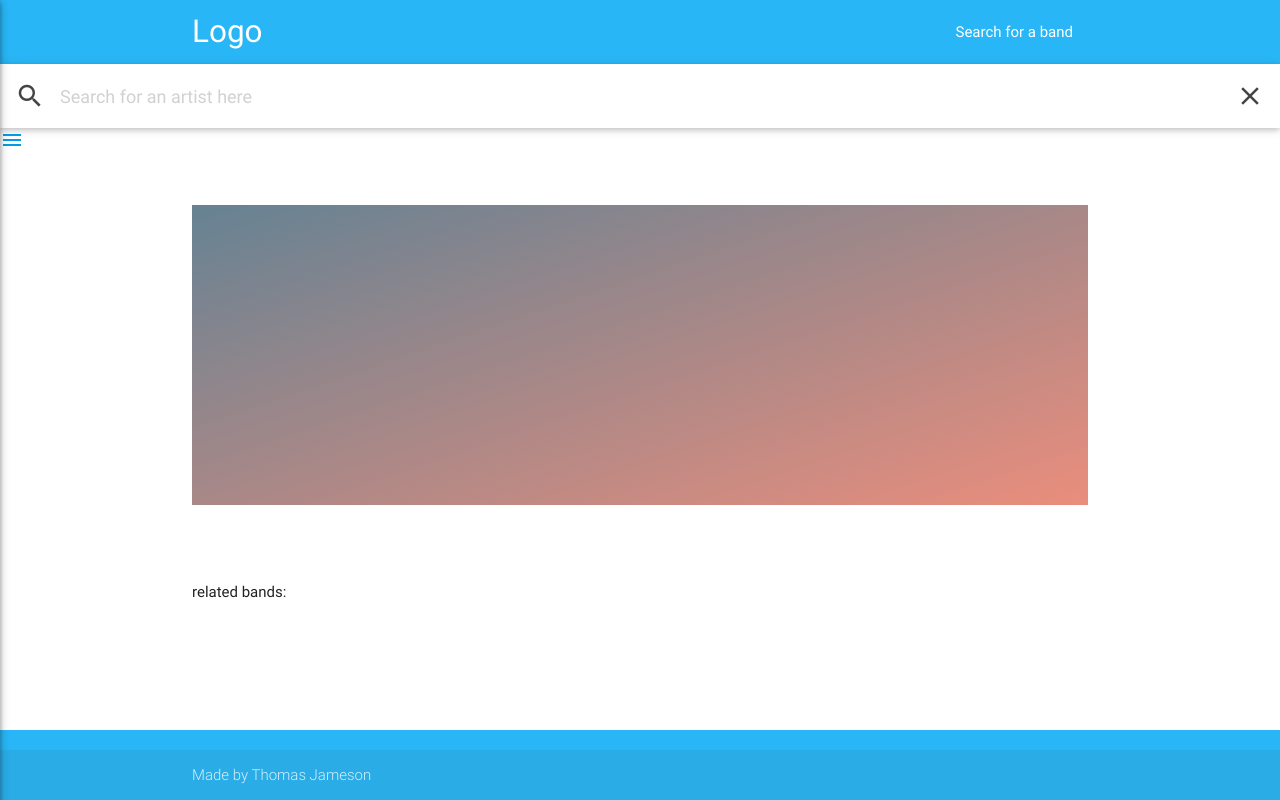
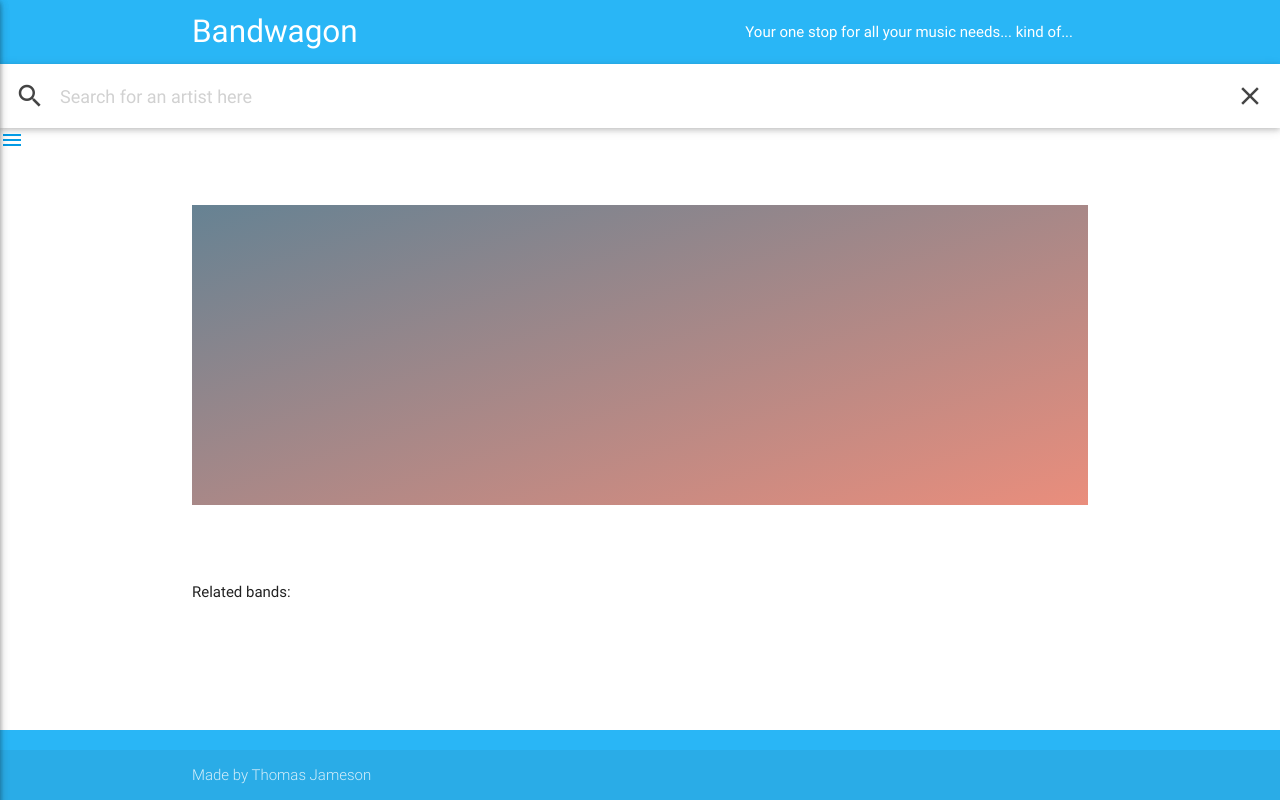
Before and after one commit to jamesont/firstQuarterProject, a plain HTML site: page index.html in a window 1280 px wide. Drawn offline with nearby package versions, Linux system fonts and the light colour scheme.

Commit message:
Push to developer branch

```diff
--- a/index.html
+++ b/index.html
@@ -4,7 +4,7 @@
 <head>
   <meta http-equiv="Content-Type" content="text/html; charset=UTF-8" />
   <meta name="viewport" content="width=device-width, initial-scale=1, maximum-scale=1.0" />
-  <title>Starter Template - Materialize</title>
+  <title>Bandwagon</title>
 
   <!-- CSS  -->
   <link href="https://fonts.googleapis.com/icon?family=Material+Icons" rel="stylesheet">
@@ -15,13 +15,13 @@
 <body>
   <main>
     <nav class="light-blue lighten-1" role="navigation">
-      <div class="nav-wrapper container"><a id="logo-container" href="#" class="brand-logo">Logo</a>
+      <div class="nav-wrapper container"><a id="logo-container" href="#" class="brand-logo">Bandwagon</a>
         <ul class="right hide-on-med-and-down">
-          <li><a href="#">Search for a band</a></li>
+          <li><a href="#">Your one stop for all your music needs... kind of...</a></li>
         </ul>
 
         <ul id="nav-mobile" class="side-nav">
-          <li><a href="#">Search for a band</a></li>
+          <li><a href="#">Your one stop for all your music needs... kind of...</a></li>
         </ul>
         <a href="#" data-activates="nav-mobile" class="button-collapse"><i class="material-icons">menu</i></a>
       </div>
@@ -67,15 +67,16 @@
           <p id="band-bio" class="header col s12 light"></p>
         </div>
         <div id="related-bands">
-          <p>related bands:</p>
+          <p>Related bands:</p>
           <ul>
-
+            <!-- ul for jquery appended bands  -->
           </ul>
         </div>
       </div>
     </div>
 
   </main>
+
   <footer class="page-footer light-blue lighten-1">
     <div class="footer-copyright">
       <div class="container">
--- a/js/init.js
+++ b/js/init.js
@@ -15,16 +15,16 @@ var getArtistInfo = function(artist) {
     $('#band-name').css({
       backgroundImage: 'url(' + data.artist.image[3]['#text'] + ')'
     });
-
+    console.log('artist object', data.artist);
     //sets the band bio to the element with the matching ID tag
     $('#band-bio').html(bandBio);
     //this HOF appends a link tag to the band name - link is selected next artist from list
     $('#related-bands ul').html('');
     similarArtists.forEach(function(artist, index) {
-      $('#related-bands ul').append((index + 1) + '. ' + '<li><a href="#">' + artist.name + '</a></li > ');
-      console.log(index);
+      $('#related-bands ul').append('<li>' + (index + 1) + '. ' + '<a href="#">' + artist.name + '</a></li > ');
     }, [1]);
   })
+
 };
 ////try to get song
 var getTopTrack = function(artist) {
@@ -58,13 +58,14 @@ var getTopTrack = function(artist) {
         var artistID = artist.mbid;
         getArtistInfo(artist.name);
         getTopTrack(artist.name);
+        $('#search').val('');
       });
     });
 
     $('#related-bands ul').on('click', 'li a', function(event) {
       var artist = $(this).text();
       getArtistInfo(artist);
-      $('#slide-out').append('<li>' + '      ' + artist + '</li>');
+      $('#slide-out').append('<li>' + artist + '</li>');
       // console.log('this', artist);
     });
 
```
Also changed, not shown: 1 other file.
